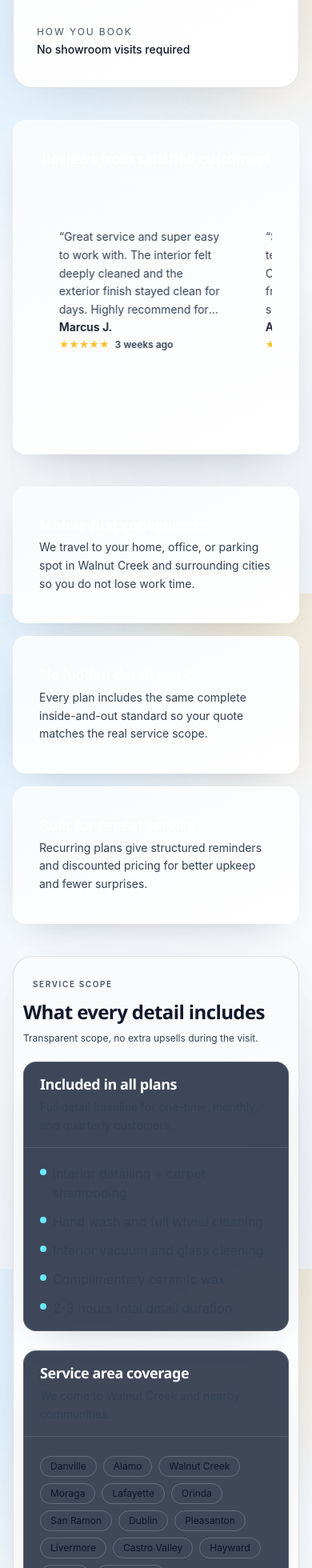
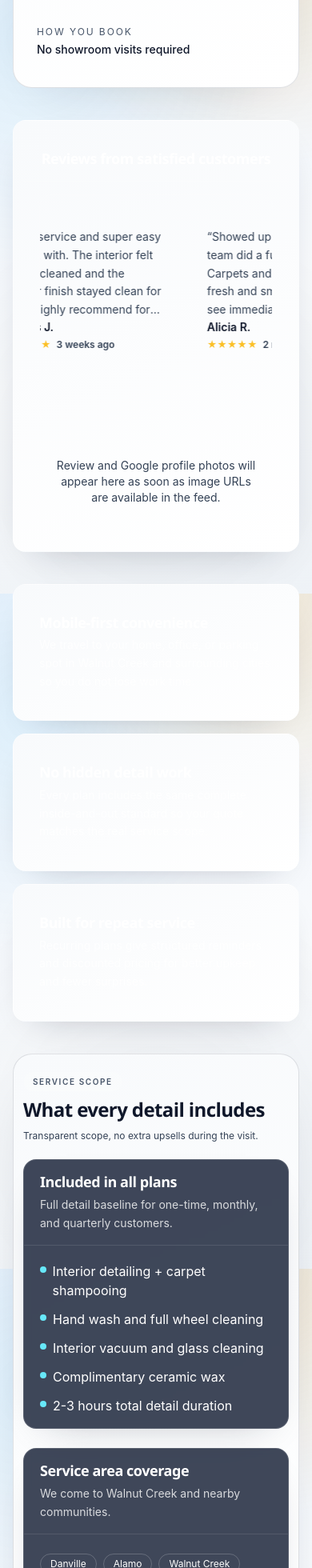
Before and after one commit to jakerslam/Diablo-Auto-Detailing-Website, a SvelteKit app: page / in a window 390 px wide. Shown: the part 946-2906 px from the top of the page at 80% size. Built offline with nearby package versions, Linux system fonts and the light colour scheme; no server answers.

Commit message:
Improve card contrast and mobile carousel speed

```diff
--- a/src/app.css
+++ b/src/app.css
@@ -104,6 +104,11 @@
   }
 
   .card {
+    color: var(--text-on-card);
+    box-shadow: var(--card-shadow);
+  }
+
+  .sub-card {
     color: var(--text-on-card);
     box-shadow: var(--card-shadow);
   }
--- a/src/lib/components/ui/google-photo-carousel.svelte
+++ b/src/lib/components/ui/google-photo-carousel.svelte
@@ -11,7 +11,7 @@
 
   const MAX_PHOTOS = 20;
   const PHOTO_ANIMATION_UNIT = 0.8;
-  const MOBILE_PHOTO_SPEED_MULTIPLIER = 2;
+  const MOBILE_PHOTO_SPEED_MULTIPLIER = 3;
 
   let visibleCount = 1;
   let photoQueue: Photo[] = [];
--- a/src/lib/components/ui/review-carousel.svelte
+++ b/src/lib/components/ui/review-carousel.svelte
@@ -12,7 +12,7 @@
 
   const MAX_QUEUE_SIZE = 30;
   const REVIEW_ANIMATION_UNIT = 0.8;
-  const MOBILE_REVIEW_SPEED_MULTIPLIER = 2;
+  const MOBILE_REVIEW_SPEED_MULTIPLIER = 3;
 
   let visibleCount = 1;
   let reviewQueue: Review[] = [];
--- a/src/routes/+page.svelte
+++ b/src/routes/+page.svelte
@@ -42,6 +42,11 @@
     photoAlt?: string;
     image?: string;
     imageUrl?: string;
+    photos?: unknown[];
+    photoUrls?: unknown[];
+    images?: unknown[];
+    imageUrls?: unknown[];
+    media?: unknown[];
   };
 
   let form: LeadFormValues = {
@@ -95,25 +100,60 @@
 
   const buildReviewPhotoItems = (reviews: ReviewData[]) => {
     const uniquePhotos = new Set<string>();
+    const normalizePhotoEntry = (entry: unknown) => {
+      if (typeof entry === 'string') {
+        return entry.trim();
+      }
+
+      if (entry && typeof entry === 'object') {
+        const candidate = entry as {
+          url?: string;
+          src?: string;
+          photo?: string;
+          photoUrl?: string;
+          image?: string;
+          imageUrl?: string;
+        };
+
+        return (
+          candidate.url?.trim() ||
+          candidate.src?.trim() ||
+          candidate.photo?.trim() ||
+          candidate.photoUrl?.trim() ||
+          candidate.image?.trim() ||
+          candidate.imageUrl?.trim() ||
+          ''
+        );
+      }
+
+      return '';
+    };
 
     return reviews
-      .map((review) => {
-        const src =
-          review.photo?.trim() ||
-          review.photoUrl?.trim() ||
-          review.image?.trim() ||
-          review.imageUrl?.trim() ||
-          '';
+      .flatMap((review) => {
+        const photoCandidates = [
+          review.photo,
+          review.photoUrl,
+          review.image,
+          review.imageUrl,
+          ...(Array.isArray(review.photos) ? review.photos : []),
+          ...(Array.isArray(review.photoUrls) ? review.photoUrls : []),
+          ...(Array.isArray(review.images) ? review.images : []),
+          ...(Array.isArray(review.imageUrls) ? review.imageUrls : []),
+          ...(Array.isArray(review.media) ? review.media : [])
+        ];
 
-        if (!src || uniquePhotos.has(src)) return null;
+        return photoCandidates
+          .map(normalizePhotoEntry)
+          .filter((src) => src && !uniquePhotos.has(src))
+          .map((src) => {
             uniquePhotos.add(src);
-
             return {
               src,
               alt: review.photoAlt || `${review.name} review photo`
             };
+          });
       })
-      .filter((photo): photo is { src: string; alt?: string } => Boolean(photo))
       .slice(0, 20);
   };
 
@@ -132,7 +172,12 @@
           photoUrl: String(candidate?.photoUrl || '').trim(),
           photoAlt: String(candidate?.photoAlt || '').trim(),
           image: String(candidate?.image || '').trim(),
-          imageUrl: String(candidate?.imageUrl || '').trim()
+          imageUrl: String(candidate?.imageUrl || '').trim(),
+          photos: Array.isArray(candidate?.photos) ? candidate.photos : [],
+          photoUrls: Array.isArray(candidate?.photoUrls) ? candidate.photoUrls : [],
+          images: Array.isArray(candidate?.images) ? candidate.images : [],
+          imageUrls: Array.isArray(candidate?.imageUrls) ? candidate.imageUrls : [],
+          media: Array.isArray(candidate?.media) ? candidate.media : []
         };
       })
       .filter((review) => review.name && review.text && review.rating > 0);
@@ -406,11 +451,15 @@
         </CardHeader>
         <CardContent>
           <ReviewCarousel reviews={reviewItems} />
+          <div class="mt-5">
             {#if photoItems.length > 0}
-            <div class="mt-5">
               <GooglePhotoCarousel photos={photoItems} reverseDirection={true} />
+            {:else}
+              <div class="rounded-2xl border border-white/15 bg-white/[0.04] px-4 py-5 text-center text-sm text-[color:var(--text-muted)]">
+                Review and Google profile photos will appear here as soon as image URLs are available in the feed.
               </div>
             {/if}
+          </div>
         </CardContent>
       </Card>
     </section>
@@ -420,7 +469,7 @@
         <Card className="diablo-surface">
           <CardHeader>
             <CardTitle>{reason.title}</CardTitle>
-            <CardDescription className="text-[color:var(--text-muted)]">{reason.description}</CardDescription>
+            <CardDescription className="text-white/80">{reason.description}</CardDescription>
           </CardHeader>
         </Card>
       {/each}
@@ -433,13 +482,13 @@
         <p class="diablo-subtitle mt-2">Transparent scope, no extra upsells during the visit.</p>
       </div>
       <div class="grid gap-6 md:grid-cols-2">
-        <Card>
+        <Card className="sub-card">
           <CardHeader>
             <CardTitle>Included in all plans</CardTitle>
-            <CardDescription className="text-[color:var(--text-muted)]">Full detail baseline for one-time, monthly, and quarterly customers.</CardDescription>
+            <CardDescription className="text-white/80">Full detail baseline for one-time, monthly, and quarterly customers.</CardDescription>
           </CardHeader>
           <CardContent>
-            <ul class="mt-1 space-y-3 text-[color:var(--text-muted)]">
+            <ul class="mt-1 space-y-3 text-white">
               {#each baseInclusions as item}
                 <li class="flex items-start gap-2">
                   <span class="mt-1.5 h-2 w-2 rounded-full bg-wash-400"></span>
@@ -449,15 +498,15 @@
             </ul>
           </CardContent>
         </Card>
-        <Card>
+        <Card className="sub-card">
           <CardHeader>
             <CardTitle>Service area coverage</CardTitle>
-              <CardDescription className="text-[color:var(--text-muted)]">We come to Walnut Creek and nearby communities.</CardDescription>
+              <CardDescription className="text-white/80">We come to Walnut Creek and nearby communities.</CardDescription>
           </CardHeader>
           <CardContent>
             <div class="mt-2 flex flex-wrap gap-2">
               {#each serviceAreas as city}
-                <span class="rounded-full border border-white/20 px-3 py-1 text-xs text-[color:var(--text-primary)]">{city}</span>
+                <span class="rounded-full border border-white/20 px-3 py-1 text-xs text-white">{city}</span>
               {/each}
             </div>
           </CardContent>
@@ -477,7 +526,7 @@
       <div class="grid items-stretch gap-5 md:grid-cols-3">
         {#each servicePlans as plan, index}
           <Card
-            className={`h-full flex flex-col ${index === servicePlans.length - 1 ? 'border-glow-400/50' : ''}`}
+            className={`h-full flex flex-col text-white ${index === servicePlans.length - 1 ? 'border-glow-400/50' : ''}`}
           >
             <CardHeader>
               <div class="mb-2">
@@ -486,10 +535,10 @@
               <div class="mb-2 flex items-center justify-between gap-2">
                 <CardTitle>{plan.name}</CardTitle>
               </div>
-              <CardDescription>{plan.description}</CardDescription>
+              <CardDescription className="text-white/80">{plan.description}</CardDescription>
             </CardHeader>
             <CardContent className="flex flex-1 flex-col">
-              <dl class="mt-4 space-y-2 text-sm text-[color:var(--text-primary)]">
+              <dl class="mt-4 space-y-2 text-sm text-white">
                 <div class="flex justify-between border-b border-white/10 pb-2">
                   <dt>Maximum rate</dt>
                   {#if plan.discount}
@@ -506,7 +555,7 @@
                   <dd>{plan.recurringText}</dd>
                 </div>
               </dl>
-              <ul class="mt-3 flex-1 space-y-2 text-sm">
+              <ul class="mt-3 flex-1 space-y-2 text-sm text-white">
                 {#each plan.includedFeatures as feature}
                   <li class="flex items-start gap-2">
                     <span class="mt-1 h-2 w-2 rounded-full bg-glow-400"></span>
```
Lines whose indentation alone changed are shown as unchanged.
